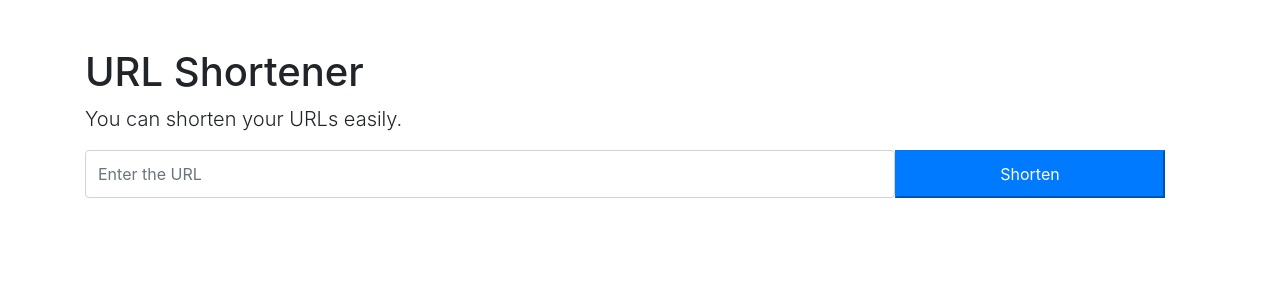
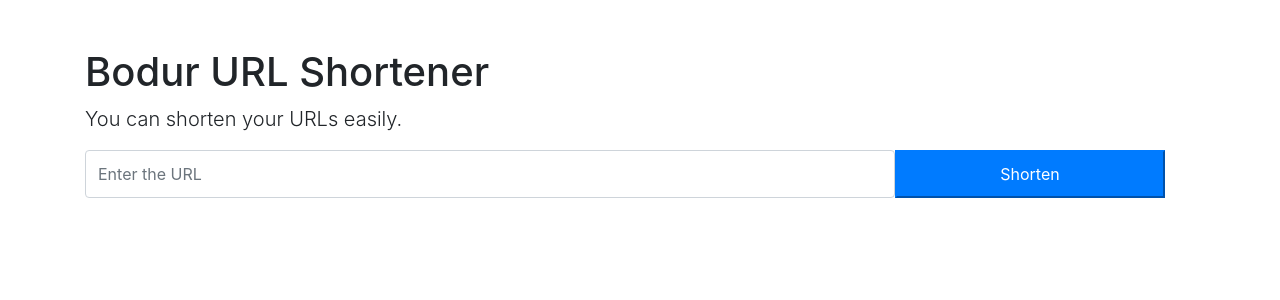
Before and after one commit to metinorak/bodur, a PHP site: page /url-shortener/ in a window 1280 px wide. Shown: the top 300 px of the page. Run offline with PHP 8.4, Linux system fonts and the light colour scheme; data that the repository does not hold is empty.

Commit message:
script name changed

```diff
--- a/app/config/config.php
+++ b/app/config/config.php
@@ -16,7 +16,7 @@
   // URL Root
   define('URLROOT', 'http://localhost/url-shortener');
   // Site Name
-  define('SITENAME', 'Url Shortener');
+  define('SITENAME', 'Bodur URL Shortener');
 
   //Code Length
   define('CODE_LENGTH', 6);
--- a/app/views/pages/homepage.php
+++ b/app/views/pages/homepage.php
@@ -3,7 +3,7 @@
 
     <!-- Begin page content -->
     <main role="main" class="container">
-      <h1 class="mt-5">URL Shortener</h1>
+      <h1 class="mt-5"><?php echo SITENAME; ?></h1>
       <p class="lead">You can shorten your URLs easily.</p>
 
       <form class = "row container" action="<?php echo URLROOT . '/pages/addUrl'; ?>" method="post">
```
